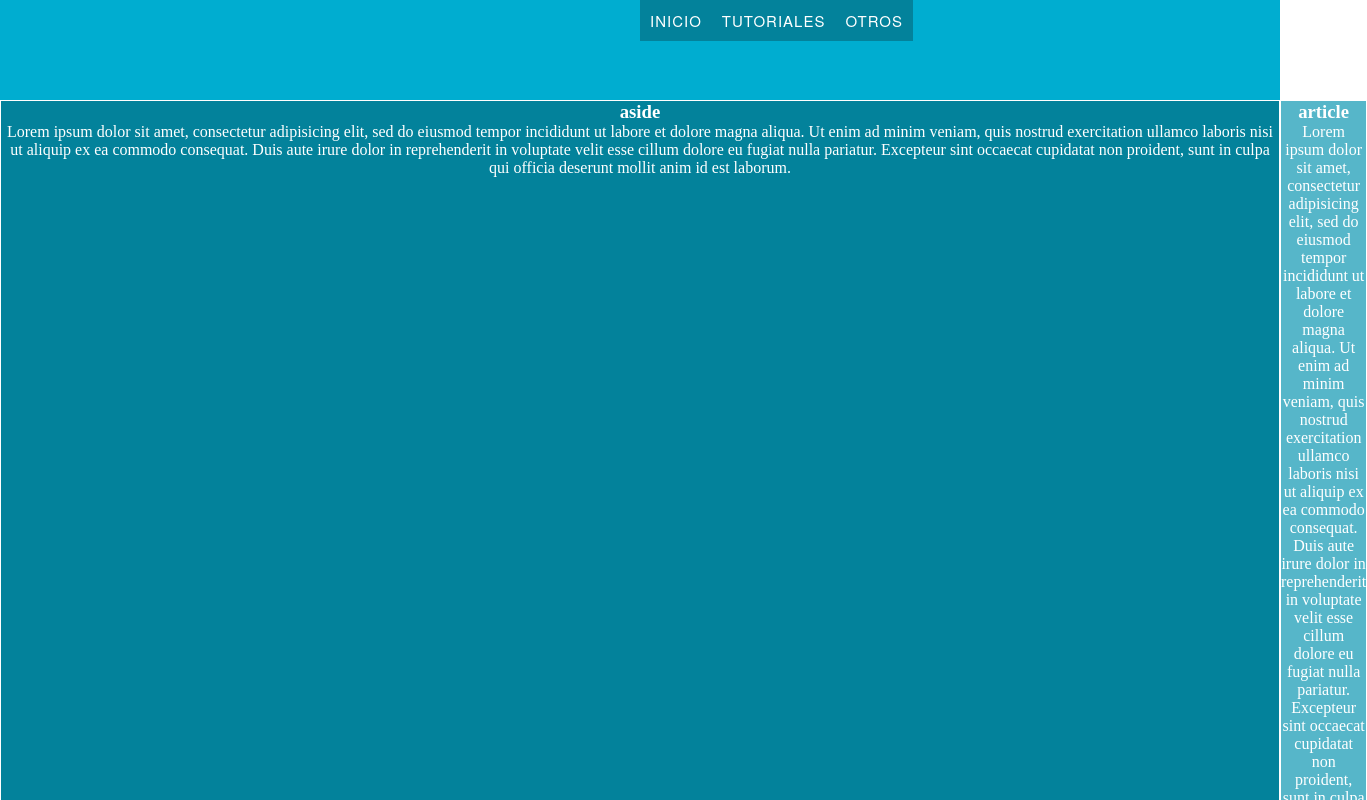
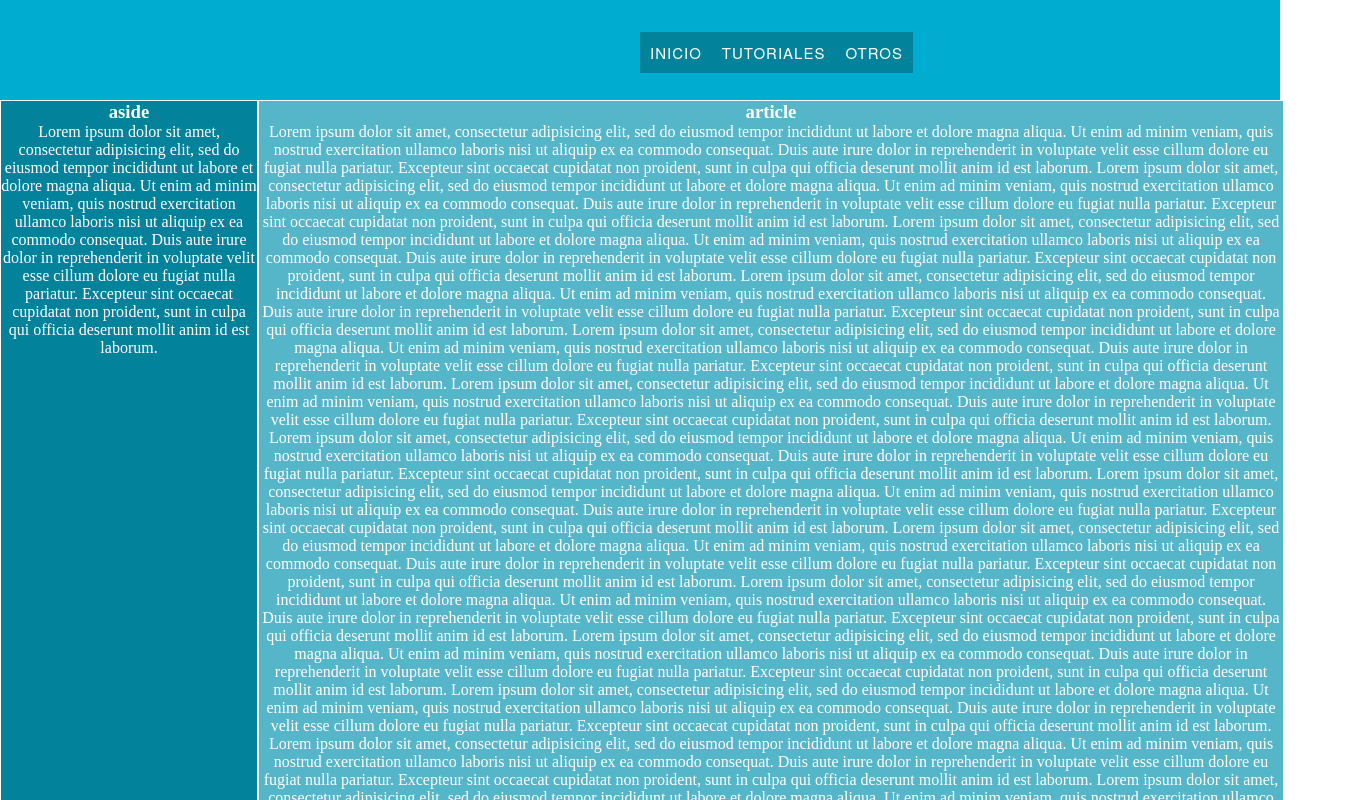
Before and after one commit to IzaskunBoada/wikigrupo1, a plain HTML site: page index.html in a window 1280 px wide. Shown: the top 800 px of the page, 1367 px wide, since content can reach past the window. Drawn offline with Linux system fonts and the light colour scheme.

Commit message:
003David

```diff
--- a/Style.css
+++ b/Style.css
@@ -2,13 +2,9 @@
 	padding: 0px;
 	margin: 0px;
 }
-header, article, aside, footer {
+header, article, aside, footer {}
 	/*border: 1px solid;*/
-<<<<<<< HEAD
-}
-=======
-}
->>>>>>> 433966e6aa9edd00c2a1a3fc5e1456c653977580
+
 /*-------Menu----------*/
 .menu {
 	padding: 2em;
@@ -77,24 +73,23 @@ aside, article {
   	height: 1000px;
   	text-align: center;
   	border:  1px solid white;
-<<<<<<< HEAD
-=======
+
   	color: white;
->>>>>>> 433966e6aa9edd00c2a1a3fc5e1456c653977580
+
   	z-index: 1;
 }
 aside {
 	background-color: #03829b;
-<<<<<<< HEAD
+
 	max-width: 20%;
-=======
+
 	width: 20%;
->>>>>>> 433966e6aa9edd00c2a1a3fc5e1456c653977580
+
 }
 article {
 	background-color: #56b6c9;
   	position: absolute;
-<<<<<<< HEAD
+
   	max-width: 80%;
 }
 footer {
@@ -115,11 +110,11 @@ footer {
 }
 aside, article, .txtfooter {
 	color: white;
-=======
+
   	width: 80%;
 }
 footer {
 	background-color: #4f848e;
 	height: 50px;
->>>>>>> 433966e6aa9edd00c2a1a3fc5e1456c653977580
+
 }
--- a/index.html
+++ b/index.html
@@ -121,7 +121,7 @@
 		</article>
 	</section>
 	<footer>
-<<<<<<< HEAD
+
 	<div class="footer">
 		<!--<h5>Contacto: Correo_electronico@gmail.com</h5>-->
 	</div>
@@ -131,9 +131,9 @@
 	<div class="footer">
 		<h5 class="txtfooter">Contacto: Correo_electronico@gmail.com</h5>
 	</div>
-=======
+
 		<h1>footer</h1>
->>>>>>> 433966e6aa9edd00c2a1a3fc5e1456c653977580
+
 	</footer>
 </body>
 </html>
```
